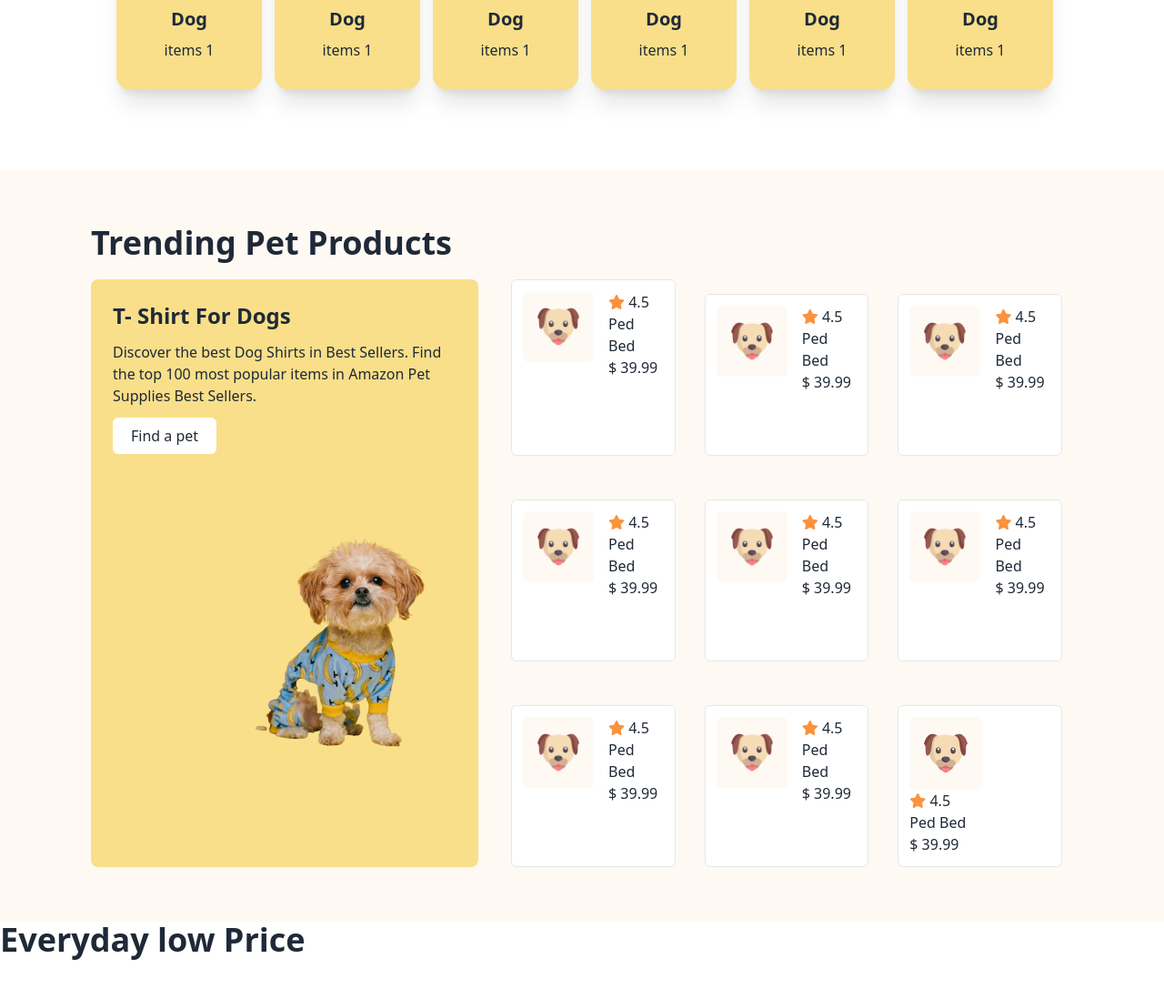
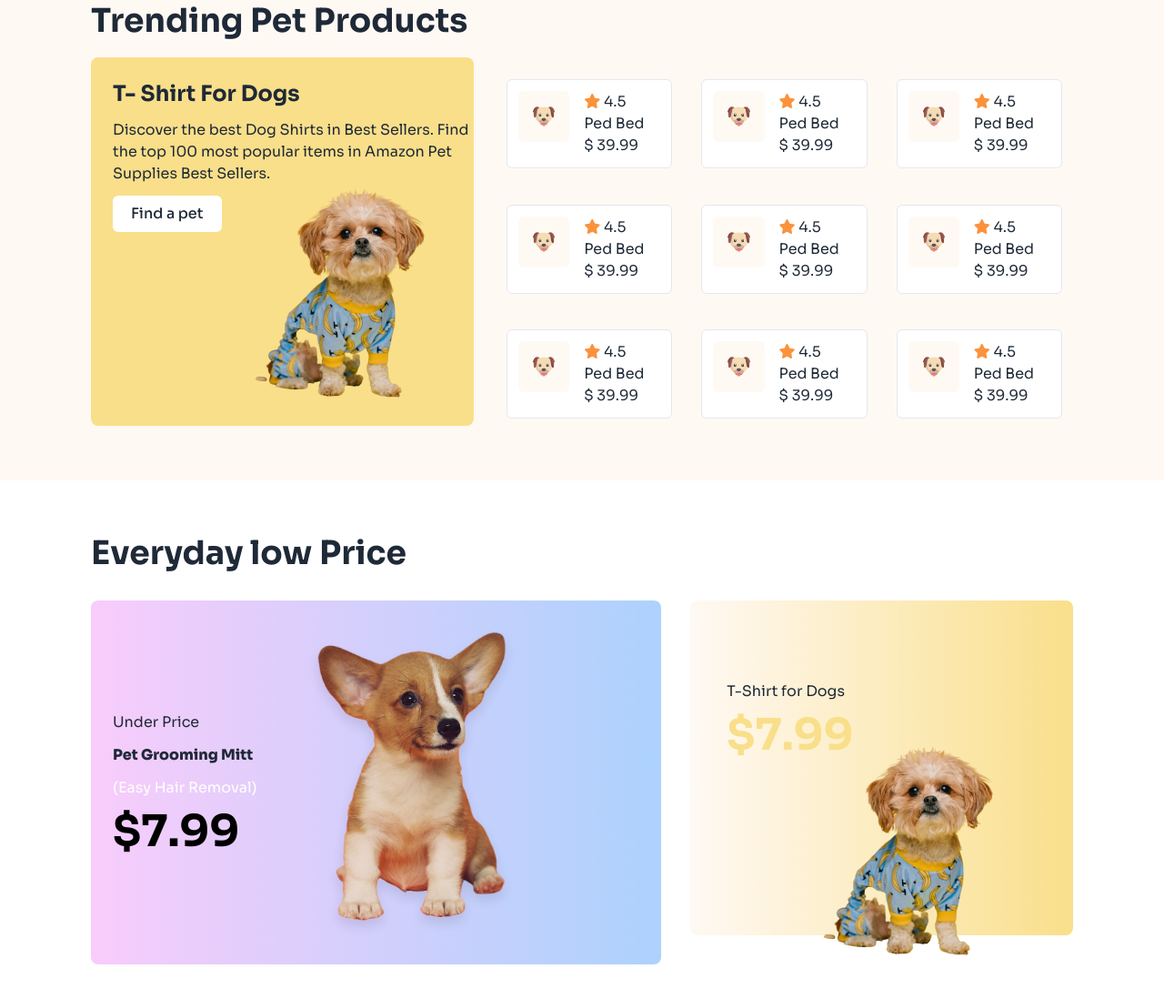
Before and after one commit to mohayminul-bd/b11-assignment-3, a plain HTML site: page index.html in a window 1280 px wide. Shown: the part 1194-2292 px from the top of the page at 91% size. Before the commit the page ends 2251 px from the top, so only its background shows below. Drawn offline with nearby package versions, Linux system fonts and the light colour scheme; a web font is replaced by a local one.

Commit message:
all section commit

```diff
--- a/index.html
+++ b/index.html
@@ -3,14 +3,18 @@
 <head>
     <meta charset="UTF-8">
     <meta name="viewport" content="width=device-width, initial-scale=1.0">
-    <title>Document</title>
-        <!-- manrope font -->
-        <link rel="preconnect" href="https://fonts.googleapis.com">
-        <link rel="preconnect" href="https://fonts.gstatic.com" crossorigin>
-        <link href="https://fonts.googleapis.com/css2?family=Manrope:wght@200..800&display=swap" rel="stylesheet">
+    <title>Assignment 3 b11</title>
 
            <!-- font-awesome -->
            <link rel="stylesheet" href="https://cdnjs.cloudflare.com/ajax/libs/font-awesome/6.7.2/css/all.min.css" integrity="sha512-Evv84Mr4kqVGRNSgIGL/F/aIDqQb7xQ2vcrdIwxfjThSH8CSR7PBEakCr51Ck+w+/U6swU2Im1vVX0SVk9ABhg==" crossorigin="anonymous" referrerpolicy="no-referrer" />
+           <!-- font family -->
+           <link rel="preconnect" href="https://fonts.googleapis.com">
+           <link rel="preconnect" href="https://fonts.gstatic.com" crossorigin>
+           <link href="https://fonts.googleapis.com/css2?family=ADLaM+Display&display=swap" rel="stylesheet">
+
+           <link rel="preconnect" href="https://fonts.googleapis.com">
+           <link rel="preconnect" href="https://fonts.gstatic.com" crossorigin>
+           <link href="https://fonts.googleapis.com/css2?family=ADLaM+Display&family=Sora:wght@100..800&display=swap" rel="stylesheet">
 
           <!--  daisy-UI cdn -->
           <link href="https://cdn.jsdelivr.net/npm/daisyui@4.12.10/dist/full.min.css" rel="stylesheet" type="text/css" />
@@ -46,13 +50,13 @@
       }
     </script>
 </head>
-<body class="">
+<body class="sora-regular">
     <header class="">
       <nav class="bg-nav-bg md:px-[100px] items-center">
         <div class="navbar">
             <div class="navbar-start flex">
               <img src="./c1-assets/logo-header.png" alt="">
-            <h1 class="text-black font-extrabold ml-[10px] hidden md:block text-3xl">Browse4Pets</h1>
+            <h1 class="text-black font-extrabold ml-[10px] hidden md:block text-3xl adlam-display-regular">Browse4Pets</h1>
             </div>
             <div class="navbar-center hidden lg:flex md:hidden">
               <ul class="menu menu-horizontal px-1">
@@ -100,16 +104,18 @@
     </nav>
     <!-- banner contain -->
       <div class="md:w-[80%] mx-auto  mt-12 space-y-5 relative">
-        <h1 class="text-5xl font-bold w-2/3 adlam-display-regular">Pamper Your Pet, Because They Deserve the Bes</h1>
-        <p class="w-2/3">Discover a world of treats, toys, and essentials handpicked for your furry friends. Shop now and make tails wag with joy!</p>
+        <div class="absolute">
+          <h1 class="md:text-5xl font-bold w-2/3 adlam-display-regular">Pamper Your Pet, Because They Deserve the Bes</h1>
+        <p class="md:w-2/3">Discover a world of treats, toys, and essentials handpicked for your furry friends. Shop now and make tails wag with joy!</p>
         <button class="py-2 px-5 bg-[#FFDC26] rounded-md font-medium ">Find a pet</button>
-        <img class="-mt-100" src="./c1-assets/cat-big.png" alt="">
+        </div>
+        <div class="pt-24 md:pt-0"><img class=" " src="./c1-assets/cat-big.png" alt=""></div>
       </div>
     </header>
     <main class="">
       <!-- section categories -->
        <section class="my-12 md:w-[80%] mx-auto">
-        <h4 class="text-4xl font-bold">Browse By Categories</h4>
+        <h4 class="text-4xl adlam-display-regular font-bold">Browse By Categories</h4>
         <div class="py-10 grid md:grid-cols-6 grid-cols-2  gap-5">
           <div class="card bg-base-100 w-[160px] h-[220px] bg-comon shadow-xl">
             <figure class="px-10 pt-10">
@@ -189,100 +195,104 @@
         <section class="bg-nav-bg md:px-[100px] md:py-[60px]">
           <h4 class="text-4xl mb-5 font-bold">Trending Pet Products</h4>
           <div class="md:flex gap-6">
-            <div class="bg-comon p-6 md:w-2/5 space-y-3 rounded-lg">
+            <div class="bg-comon p-6 md:w-2/5 space-y-3 rounded-lg relative">
+             <div class="absolute space-y-3">
               <h5 class="text-2xl font-bold">T- Shirt For Dogs</h5>
               <p>Discover the best Dog Shirts in Best Sellers. Find the top 100 most popular items in Amazon Pet Supplies Best Sellers.</p>
               <button class="py-2 px-5 bg-white rounded-md font-medium ">Find a pet</button>
-              <img class=" md:ml-[150px] -mt-[150px]" src="./c1-assets/cute-pet-small.png" alt="">
+             </div>
+             <div class="">
+              <img class="ml-[80px] mt-10 md:ml-[150px]  relative" src="./c1-assets/cute-pet-small.png" alt="">
+             </div>
             </div>
 
-            <div class="space-y-4 gap-4 px-3 md:gap-8 grid md:grid-cols-3 md:grid-rows-3 grid-cols-2 ">
+            <div class=" gap-4 px-3 md:gap-8 grid md:grid-cols-3  grid-cols-2 mt-6">
 
-              <div class="flex gap-4 p-3 border rounded-md bg-white">
-                <div>
-                  <img class="bg-nav-bg p-4 rounded-md" src="./c1-assets/dog-cartoon.png" alt="">
+              <div class="flex gap-4 p-3 border rounded-md bg-white h-fit">
+                <div class="w-[40%]">
+                 <img class="bg-nav-bg p-4 w-full rounded-md" src="./c1-assets/dog-cartoon.png" alt="">
                 </div>
-                <div>
+                 <div class="w-[60%]">
                    <span><i class="fa-solid text-orange-400 fa-star"></i> 4.5</span>
                    <p>Ped Bed</p>
                    <p>$ 39.99</p>
                  </div>
                </div>
-              <div class="flex gap-4 p-3 border rounded-md bg-white">
-               <div>
-                <img class="bg-nav-bg p-4 rounded-md" src="./c1-assets/dog-cartoon.png" alt="">
+               <div class="flex gap-4 p-3 border rounded-md bg-white h-fit">
+                <div class="w-[40%]">
+                 <img class="bg-nav-bg p-4 w-full rounded-md" src="./c1-assets/dog-cartoon.png" alt="">
                 </div>
-                <div>
+                 <div class="w-[60%]">
                    <span><i class="fa-solid text-orange-400 fa-star"></i> 4.5</span>
                    <p>Ped Bed</p>
                    <p>$ 39.99</p>
                  </div>
                </div>
-              <div class="flex gap-4 p-3 border rounded-md bg-white">
-                <div>
-                  <img class="bg-nav-bg p-4 rounded-md" src="./c1-assets/dog-cartoon.png" alt="">
+               <div class="flex gap-4 p-3 border rounded-md bg-white h-fit">
+                <div class="w-[40%]">
+                 <img class="bg-nav-bg p-4 w-full rounded-md" src="./c1-assets/dog-cartoon.png" alt="">
                 </div>
-                <div>
+                 <div class="w-[60%]">
                    <span><i class="fa-solid text-orange-400 fa-star"></i> 4.5</span>
                    <p>Ped Bed</p>
                    <p>$ 39.99</p>
                  </div>
                </div>
-              <div class="flex gap-4 p-3 border rounded-md bg-white">
-                <div>
-                  <img class="bg-nav-bg p-4 rounded-md" src="./c1-assets/dog-cartoon.png" alt="">
+              <div class="flex gap-4 p-3 border rounded-md bg-white h-fit">
+                <div class="w-[40%]">
+                 <img class="bg-nav-bg p-4 w-full rounded-md" src="./c1-assets/dog-cartoon.png" alt="">
                 </div>
-                <div>
+                 <div class="w-[60%]">
                    <span><i class="fa-solid text-orange-400 fa-star"></i> 4.5</span>
                    <p>Ped Bed</p>
                    <p>$ 39.99</p>
                  </div>
                </div>
-              <div class="flex gap-4 p-3 border rounded-md bg-white">
-                <div>
-                  <img class="bg-nav-bg p-4 rounded-md" src="./c1-assets/dog-cartoon.png" alt="">
+               <div class="flex gap-4 p-3 border rounded-md bg-white h-fit">
+                <div class="w-[40%]">
+                 <img class="bg-nav-bg p-4 w-full rounded-md" src="./c1-assets/dog-cartoon.png" alt="">
                 </div>
-                <div>
+                 <div class="w-[60%]">
                    <span><i class="fa-solid text-orange-400 fa-star"></i> 4.5</span>
                    <p>Ped Bed</p>
                    <p>$ 39.99</p>
                  </div>
                </div>
-              <div class="flex gap-4 p-3 border rounded-md bg-white">
-                <div>
-                  <img class="bg-nav-bg p-4 rounded-md" src="./c1-assets/dog-cartoon.png" alt="">
+               <div class="flex gap-4 p-3 border rounded-md bg-white h-fit">
+                <div class="w-[40%]">
+                 <img class="bg-nav-bg p-4 w-full rounded-md" src="./c1-assets/dog-cartoon.png" alt="">
                 </div>
-                <div>
+                 <div class="w-[60%]">
                    <span><i class="fa-solid text-orange-400 fa-star"></i> 4.5</span>
                    <p>Ped Bed</p>
                    <p>$ 39.99</p>
                  </div>
                </div>
-              <div class="flex gap-4 p-3 border rounded-md bg-white">
-                <div>
-                  <img class="bg-nav-bg p-4 rounded-md" src="./c1-assets/dog-cartoon.png" alt="">
+               <div class="flex gap-4 p-3 border rounded-md bg-white h-fit">
+                <div class="w-[40%]">
+                 <img class="bg-nav-bg p-4 w-full rounded-md" src="./c1-assets/dog-cartoon.png" alt="">
                 </div>
-                <div>
+                 <div class="w-[60%]">
                    <span><i class="fa-solid text-orange-400 fa-star"></i> 4.5</span>
                    <p>Ped Bed</p>
                    <p>$ 39.99</p>
                  </div>
                </div>
-              <div class="flex gap-4 p-3 border rounded-md bg-white">
-                <div>
-                  <img class="bg-nav-bg p-4 rounded-md" src="./c1-assets/dog-cartoon.png" alt="">
+               <div class="flex gap-4 p-3 border rounded-md bg-white h-fit">
+                <div class="w-[40%]">
+                 <img class="bg-nav-bg p-4 w-full rounded-md" src="./c1-assets/dog-cartoon.png" alt="">
                 </div>
-                <div>
+                 <div class="w-[60%]">
                    <span><i class="fa-solid text-orange-400 fa-star"></i> 4.5</span>
                    <p>Ped Bed</p>
                    <p>$ 39.99</p>
                  </div>
                </div>
-              <div class="flex gap-4 p-3 hidden md:block border rounded-md bg-white">
-               <div>
-                <img class="bg-nav-bg p-4 rounded-md" src="./c1-assets/dog-cartoon.png" alt="">
+               <div class="md:flex gap-4 p-3 border hidden md:block rounded-md bg-white h-fit">
+                <div class="w-[40%]">
+                 <img class="bg-nav-bg p-4 w-full rounded-md" src="./c1-assets/dog-cartoon.png" alt="">
                 </div>
-                <div>
+                 <div class="w-[60%]">
                    <span><i class="fa-solid text-orange-400 fa-star"></i> 4.5</span>
                    <p>Ped Bed</p>
                    <p>$ 39.99</p>
@@ -292,10 +302,32 @@
           </div>
         </section>
         <!-- price section -->
-         <section>
+         <section class=" md:px-[100px] md:py-[60px] py-11">
           <h4 class="text-4xl font-bold">Everyday low Price</h4>
+          <div class="md:flex h-[400px] mt-8 gap-8">
+            <div class="md:flex items-center rounded-lg md:w-[60%] bg-gradient-to-r from-[#F8CCFB] to-[#ACD2FD] ">
+              <div class="space-y-3 p-6">
+                <p class="hidden md:block">Under Price</p>
+                <p class="font-extrabold ">Pet Grooming Mitt</p>
+                <p class="text-white hidden md:block">(Easy Hair Removal)</p>
+                <h1 class="text-5xl font-bold text-white md:text-black">$7.99</h1>
+              </div>
+              <div>
+                <img class="w-[300px] " src="./c1-assets/cute-dog-mid.png" alt="">
+              </div>
+            </div>
+            <div class="relative rounded-lg my-8 md:mt-0 md:w-[40%] p-10 bg-gradient-to-r from-[#FFF9F4] to-[#F9DF8A] ">
+              <div class="absolute space-y-3 mt-12">
+                <p>T-Shirt for Dogs</p>
+                <h1 class="font-bold text-5xl text-comon">$7.99</h1>
+              </div>
+              <div class="ml-[100px] mt-10">
+                <img src="./c1-assets/cute-pet-small.png" alt="">
+              </div>
+            </div>
+          </div>
+         </section>
 
-         </section>
     </main>
 </body>
 </html>
```
Lines whose indentation alone changed are shown as unchanged.
